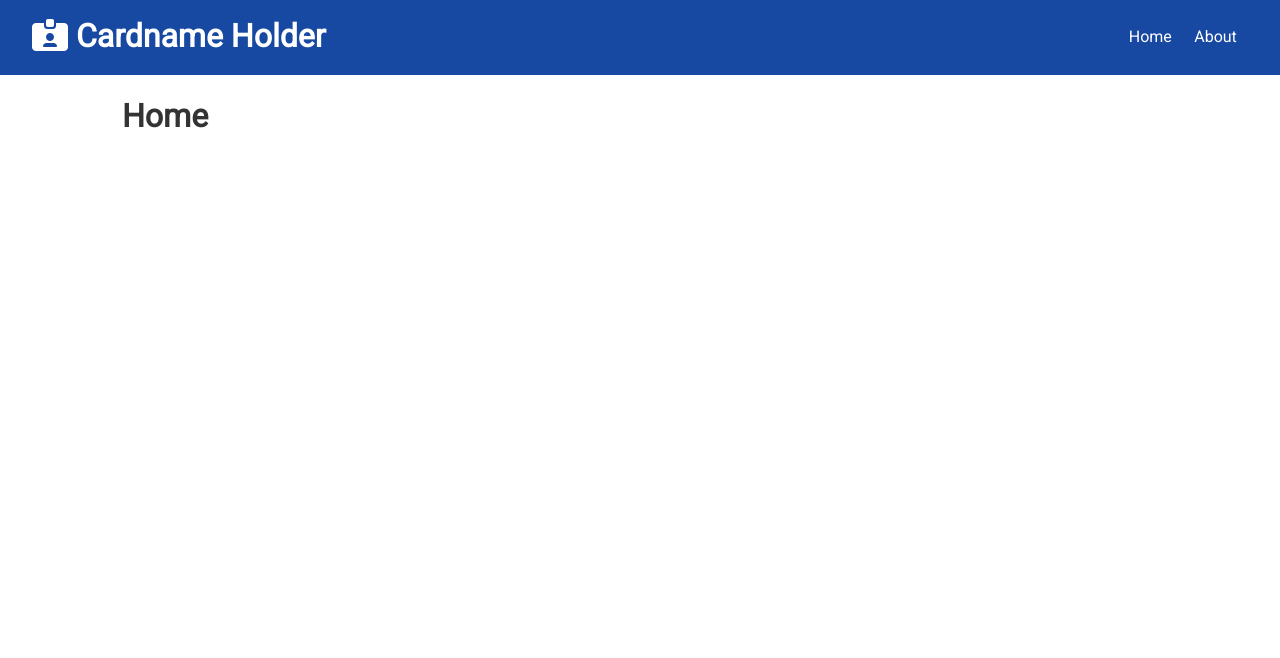
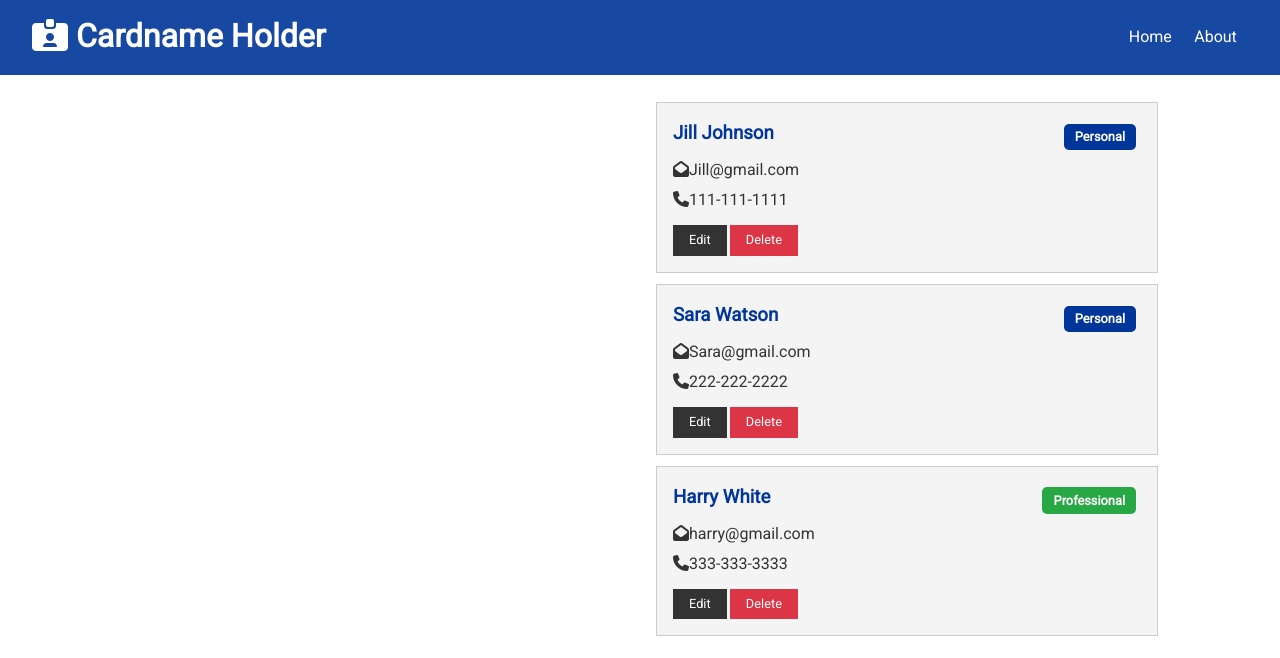
Before and after one commit to n-yuan/cardname-holder, a React (Create React App) app in the folder client/: page / in a window 1280 px wide. Shown: the top 658 px of the page. Built offline with nearby package versions, Linux system fonts and the light colour scheme.

Commit message:
Add Contact and ContactItem component

```diff
--- /dev/null
+++ b/client/src/components/contacts/ContactItem.js
@@ -0,0 +1,45 @@
+import React from "react";
+import PropTypes from "prop-types";
+
+const contactItem = ({ contact }) => {
+  const { id, name, phone, email, type } = contact;
+  return (
+    <div className="card bg-light">
+      <h3 className="text-primary text-left">
+        {name}{" "}
+        <span
+          style={{ float: "right" }}
+          className={
+            "badge " +
+            (type === "professional" ? "badge-success" : "badge-primary")
+          }
+        >
+          {type.charAt(0).toUpperCase() + type.slice(1)}
+        </span>
+      </h3>
+      <ul className="list">
+        {email && (
+          <li>
+            <i className="fas fa-envelope-open"></i>
+            {email}
+          </li>
+        )}
+        {phone && (
+          <li>
+            <i className="fas fa-phone"></i>
+            {phone}
+          </li>
+        )}
+      </ul>
+      <p>
+        <button className="btn btn-sm btn-dark">Edit</button>
+        <button className="btn btn-sm btn-danger">Delete</button>
+      </p>
+    </div>
+  );
+};
+
+contactItem.propTypes = {
+  contact: PropTypes.object.isRequired,
+};
+export default contactItem;
--- /dev/null
+++ b/client/src/components/contacts/Contacts.js
@@ -0,0 +1,18 @@
+import React, { Fragment, useContext } from "react";
+import ContactItem from "./ContactItem"
+import ContactContext from "../../context/contact/contactContext";
+
+const Contacts = () => {
+  const contactContext = useContext(ContactContext);
+
+  const { contacts } = contactContext;
+  return (
+    <Fragment>
+      {contacts.map((contact) => (
+        <ContactItem key= {contact.id} contact={contact} />
+      ))}
+    </Fragment>
+  );
+};
+
+export default Contacts;
--- a/client/src/components/pages/Home.js
+++ b/client/src/components/pages/Home.js
@@ -1,9 +1,13 @@
 import React from "react";
+import Contacts from "../contacts/Contacts";
 
 const Home = () => {
   return (
-    <div>
-      <h1>Home</h1>
+    <div className="grid-2">
+      <div>{/* {ContactForm} */}</div>
+      <div>
+        <Contacts />
+      </div>
     </div>
   );
 };
```
